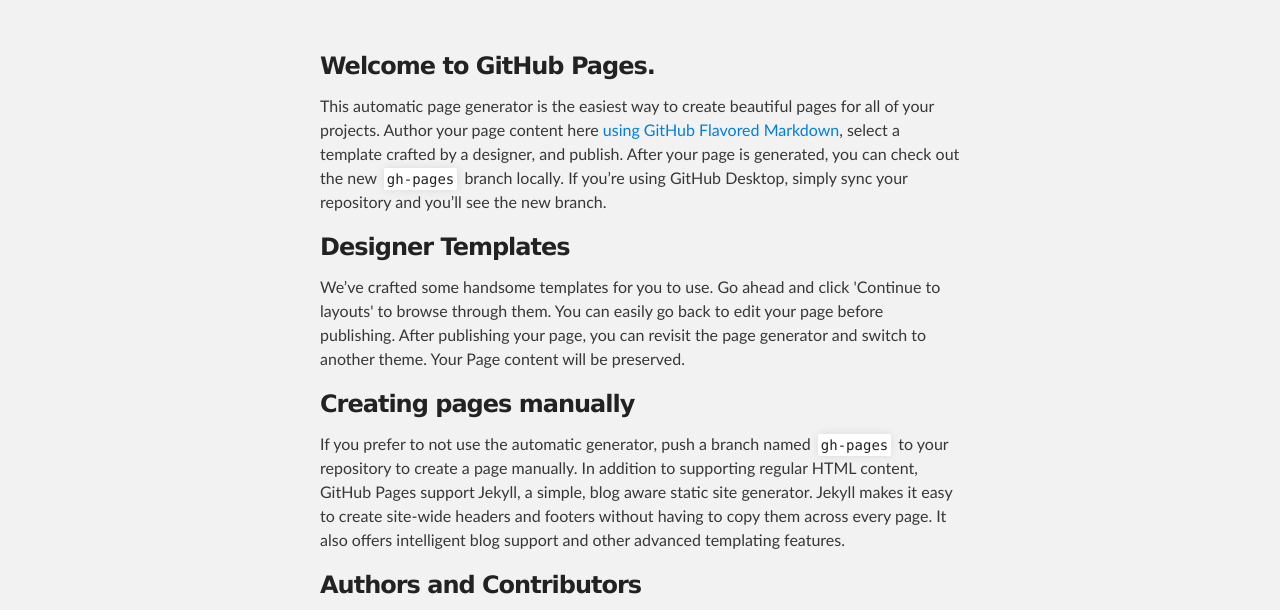
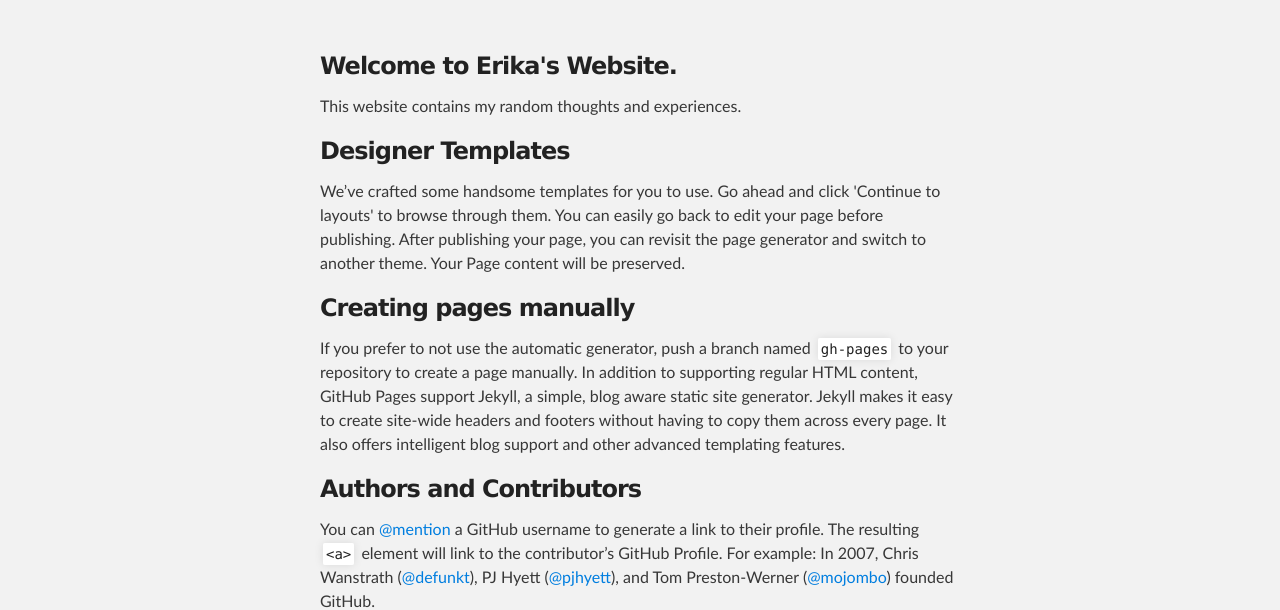
Before and after one commit to erikawilliams/erikawilliams.github.io, a plain HTML site: page index.html in a window 1280 px wide. Shown: the part 176-786 px from the top of the page. Drawn offline with Linux system fonts and the light colour scheme.

Commit message:
Update paragraph 1

```diff
--- a/index.html
+++ b/index.html
@@ -28,9 +28,9 @@
     <div id="main_content_wrap" class="outer">
       <section id="main_content" class="inner">
         <h3>
-<a id="welcome-to-github-pages" class="anchor" href="#welcome-to-github-pages" aria-hidden="true"><span aria-hidden="true" class="octicon octicon-link"></span></a>Welcome to GitHub Pages.</h3>
+<a id="welcome-to-github-pages" class="anchor" href="#welcome-to-github-pages" aria-hidden="true"><span aria-hidden="true" class="octicon octicon-link"></span></a>Welcome to Erika&#39;s Website.</h3>
 
-<p>This automatic page generator is the easiest way to create beautiful pages for all of your projects. Author your page content here <a href="https://guides.github.com/features/mastering-markdown/">using GitHub Flavored Markdown</a>, select a template crafted by a designer, and publish. After your page is generated, you can check out the new <code>gh-pages</code> branch locally. If you’re using GitHub Desktop, simply sync your repository and you’ll see the new branch.</p>
+<p>This website contains my random thoughts and experiences.</p>
 
 <h3>
 <a id="designer-templates" class="anchor" href="#designer-templates" aria-hidden="true"><span aria-hidden="true" class="octicon octicon-link"></span></a>Designer Templates</h3>
```
